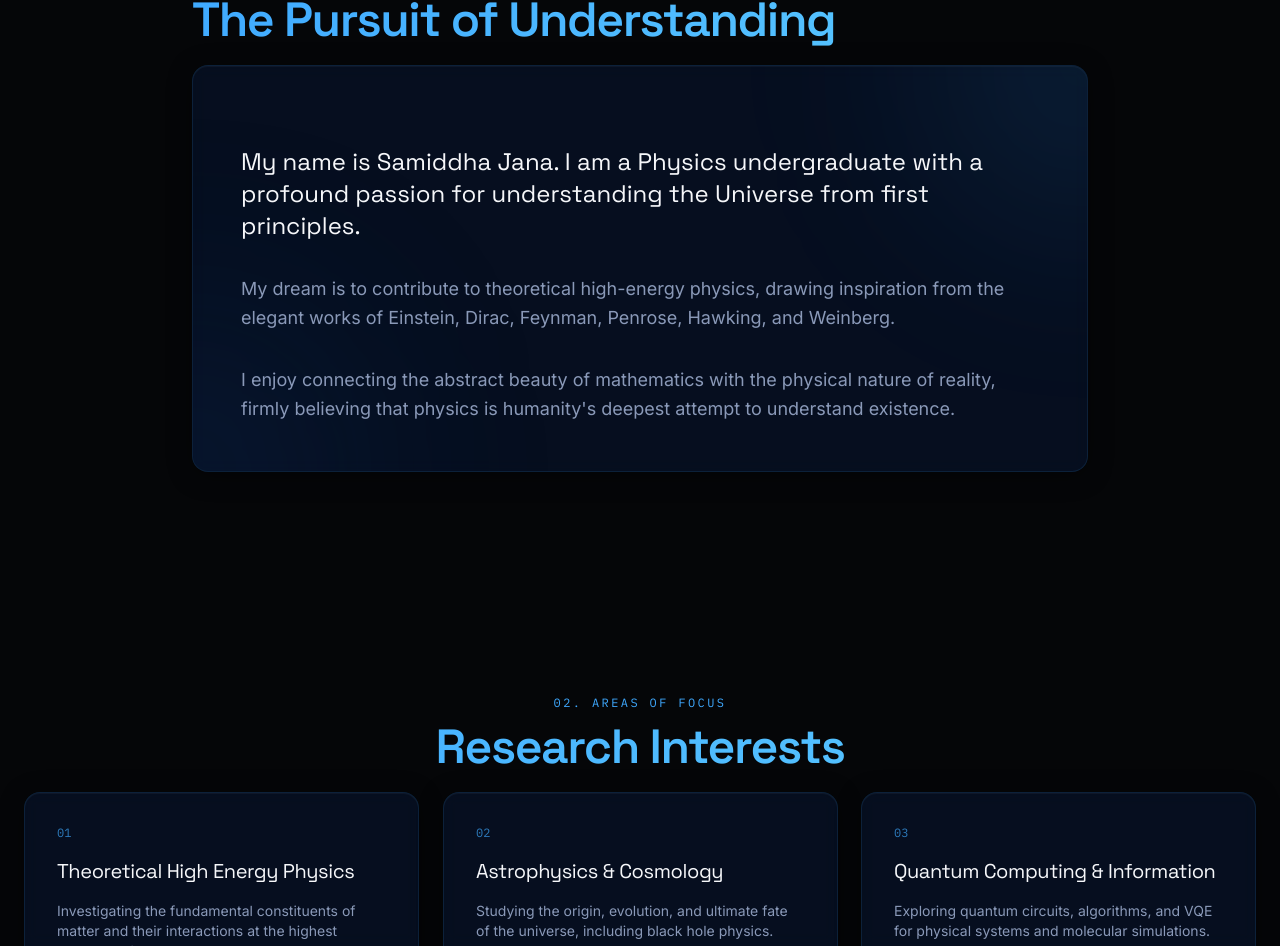
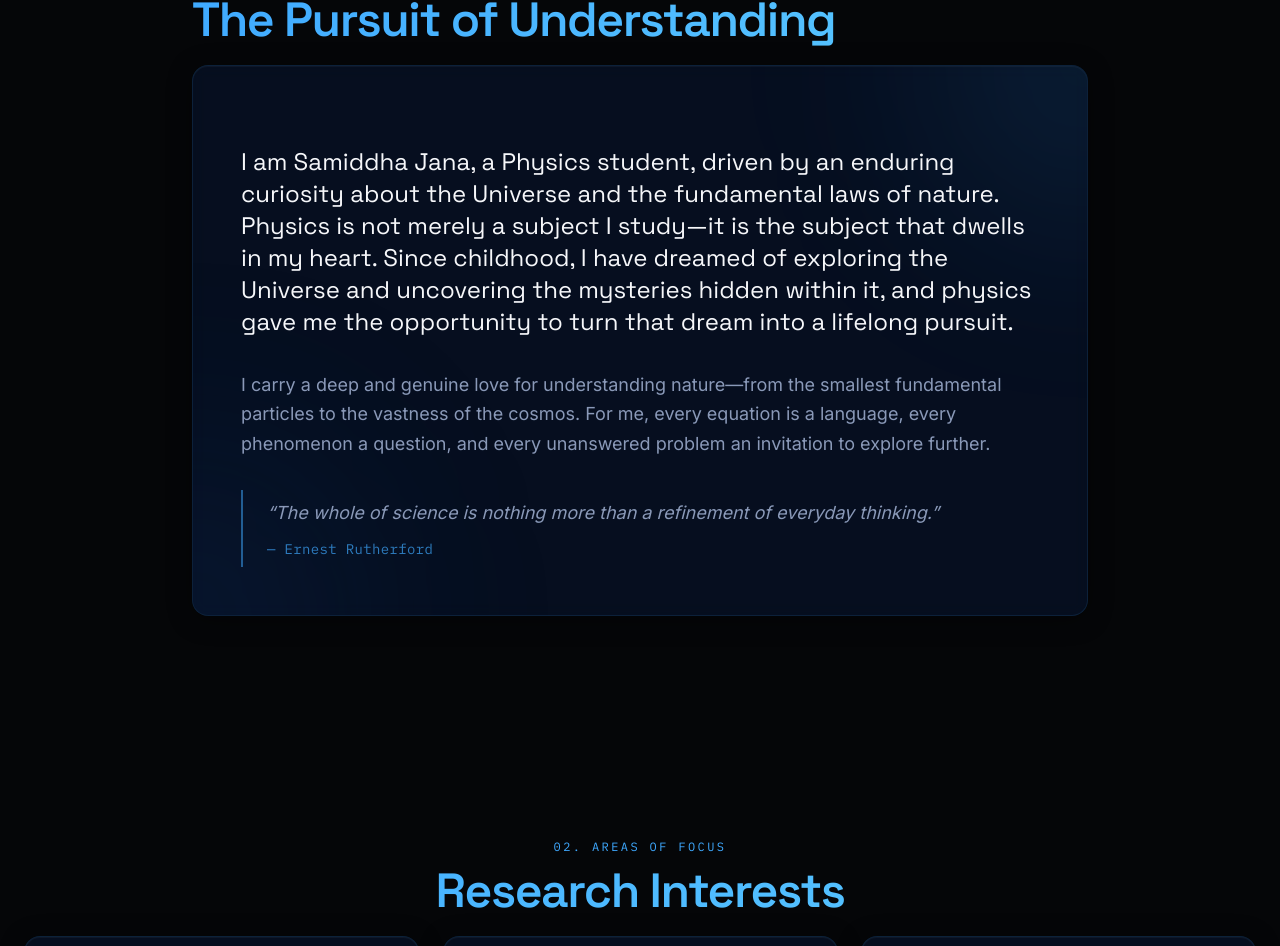
Before and after one commit to janasamiddha14/samiddha-portfolio, a Next.js app: page / in a window 1280 px wide. Shown: the part 943-1889 px from the top of the page. Built offline with nearby package versions, Linux system fonts and the light colour scheme.

Commit message:
Update About section with new personal text and Rutherford quote

```diff
--- a/components/sections/About.tsx
+++ b/components/sections/About.tsx
@@ -49,16 +49,21 @@ export default function About() {
             <div className="absolute -bottom-40 -left-40 w-80 h-80 bg-event-horizon/20 rounded-full blur-[100px]" />
 
             <p className="text-xl md:text-2xl font-space text-starlight leading-relaxed">
-              My name is {personalInfo.name}. I am a Physics undergraduate with a profound passion for understanding the Universe from first principles.
+              I am Samiddha Jana, a Physics student, driven by an enduring curiosity about the Universe and the fundamental laws of nature. Physics is not merely a subject I study—it is the subject that dwells in my heart. Since childhood, I have dreamed of exploring the Universe and uncovering the mysteries hidden within it, and physics gave me the opportunity to turn that dream into a lifelong pursuit.
             </p>
 
             <p className="text-lg text-text-secondary leading-relaxed">
-              My dream is to contribute to theoretical high-energy physics, drawing inspiration from the elegant works of Einstein, Dirac, Feynman, Penrose, Hawking, and Weinberg.
+              I carry a deep and genuine love for understanding nature—from the smallest fundamental particles to the vastness of the cosmos. For me, every equation is a language, every phenomenon a question, and every unanswered problem an invitation to explore further.
             </p>
 
-            <p className="text-lg text-text-secondary leading-relaxed">
-              I enjoy connecting the abstract beauty of mathematics with the physical nature of reality, firmly believing that physics is humanity's deepest attempt to understand existence.
-            </p>
+            <blockquote className="border-l-2 border-electric-blue/50 pl-6 py-2 italic">
+              <p className="text-lg text-text-secondary leading-relaxed">
+                &ldquo;The whole of science is nothing more than a refinement of everyday thinking.&rdquo;
+              </p>
+              <footer className="mt-3 font-mono text-sm text-electric-blue/70 not-italic tracking-wide">
+                — Ernest Rutherford
+              </footer>
+            </blockquote>
 
           </div>
         </div>
```
